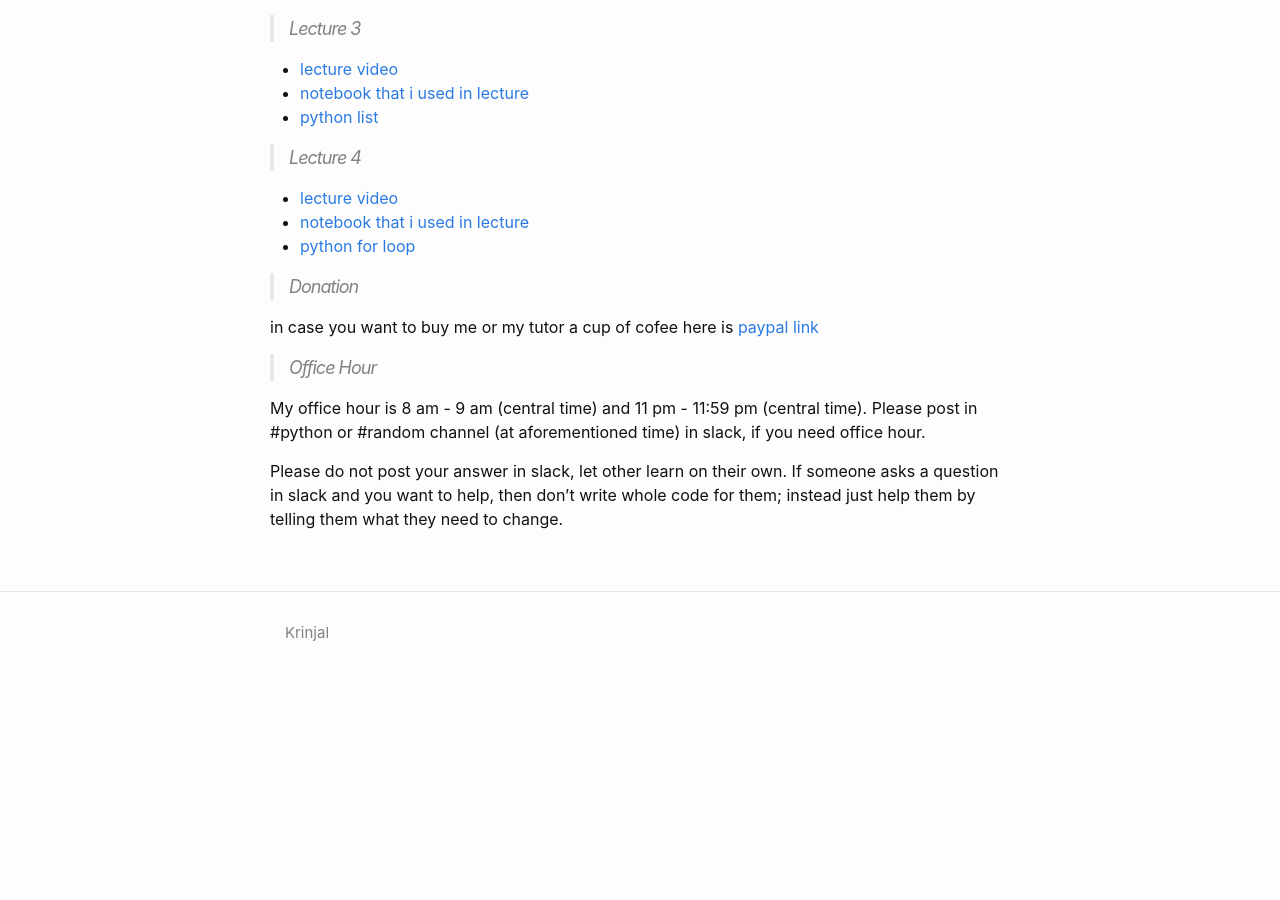
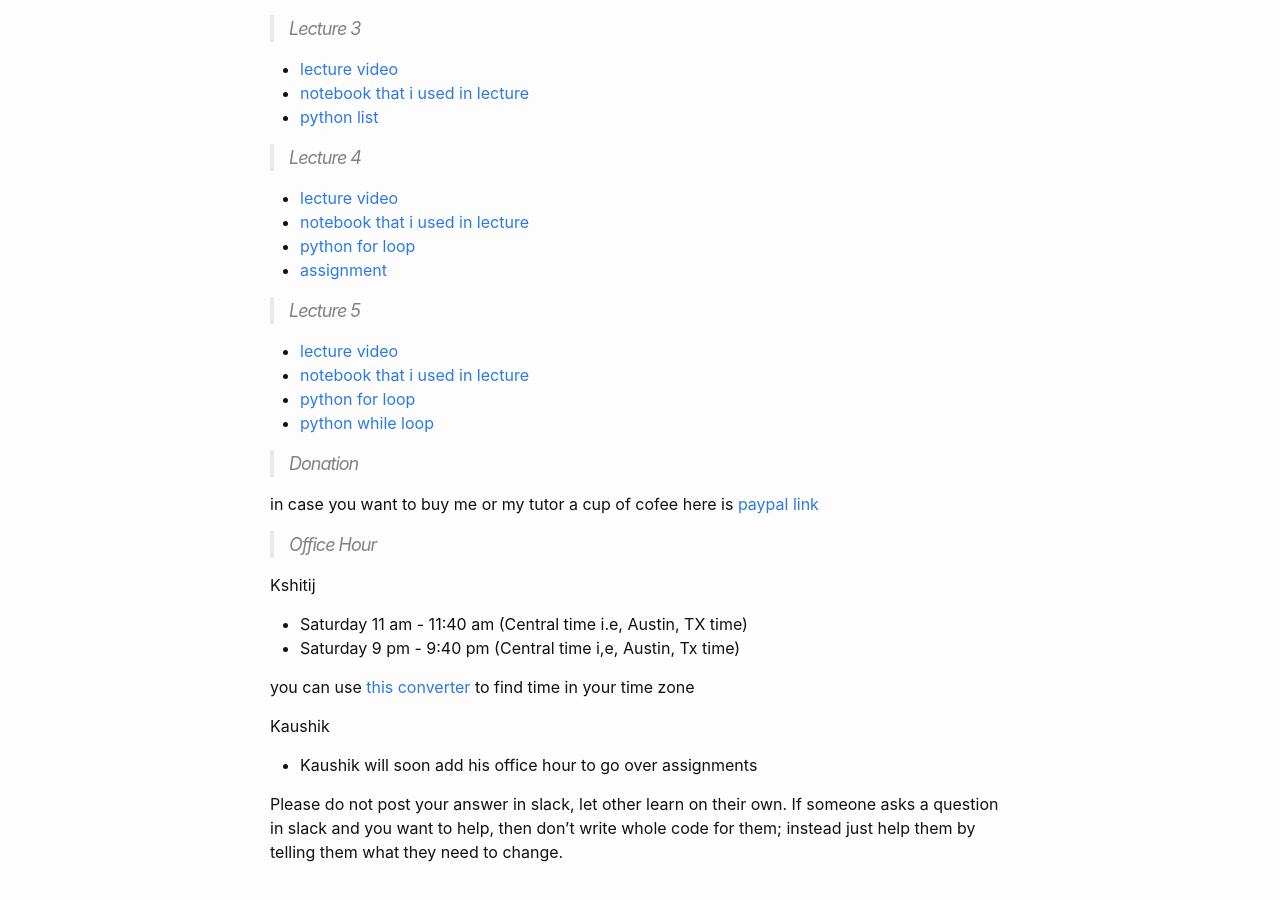
Before and after one commit to krinjalorg/krinjalorg.github.io, a Jekyll site: the page built from pages/projects/learning.md, in a window 1280 px wide and 900 px high, scrolled down 740 px. Built offline with Jekyll 4.4.1, drawn with Linux system fonts in a browser that asks for light colours; before the commit the page ends 1444 px from its top, so only the background shows below that.

Commit message:
default message

```diff
--- a/pages/projects/learning.md
+++ b/pages/projects/learning.md
@@ -43,6 +43,14 @@ Currently, 1870 students are taking this class.
 - [lecture video](https://youtu.be/IPpihX4h6O8)
 - [notebook that i used in lecture](https://colab.research.google.com/drive/1vZUV8rk9z3BvPkeE0Lz8oOL7v2ntsnOH)
 - [python for loop](https://www.w3schools.com/python/python_for_loops.asp)
+- [assignment](https://colab.research.google.com/drive/1iHudABs_uz4sw0BU2fovzBgHs2TnOoz2)
+
+> Lecture 5
+
+- [lecture video](https://youtu.be/F1Yl_cW3NiQ)
+- [notebook that i used in lecture](https://colab.research.google.com/drive/1kihA3INpCfgNLhq2TsZy2Z6CgT3K0loY)
+- [python for loop](https://www.w3schools.com/python/python_for_loops.asp)
+- [python while loop](https://www.w3schools.com/python/python_while_loops.asp)
 
 > Donation
 
@@ -50,8 +58,16 @@ in case you want to buy me or my tutor a cup of cofee here is [paypal link](http
 
 > Office Hour
 
-My office hour is 8 am - 9 am (central time) and 11 pm - 11:59 pm (central time).
-Please post in #python or #random channel (at aforementioned time) in slack, if you need office hour.
+Kshitij
+
+- Saturday 11 am - 11:40 am (Central time i.e, Austin, TX time)
+- Saturday 9 pm - 9:40 pm (Central time i,e, Austin, Tx time)
+
+you can use [this converter](https://www.timeanddate.com/worldclock/converter.html?iso=20200429T020000&p1=24) to find time in your time zone
+
+Kaushik
+
+- Kaushik will soon add his office hour to go over assignments
 
 Please do not post your answer in slack, let other learn on their own.
 If someone asks a question in slack and you want to help, then don't write whole code for them; instead just help them by telling them what they need to change.
```
Also changed, not shown: 6 other files.
